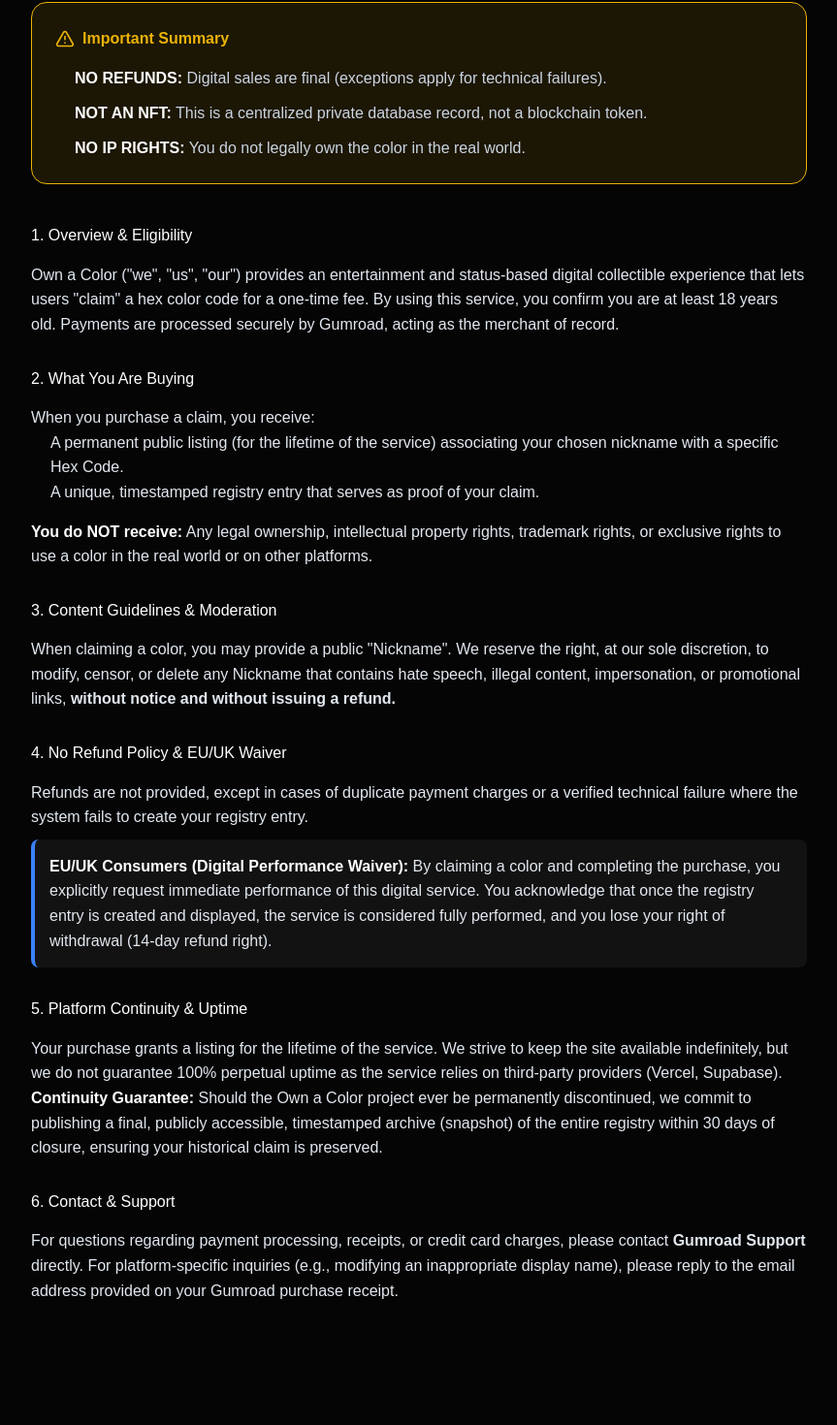
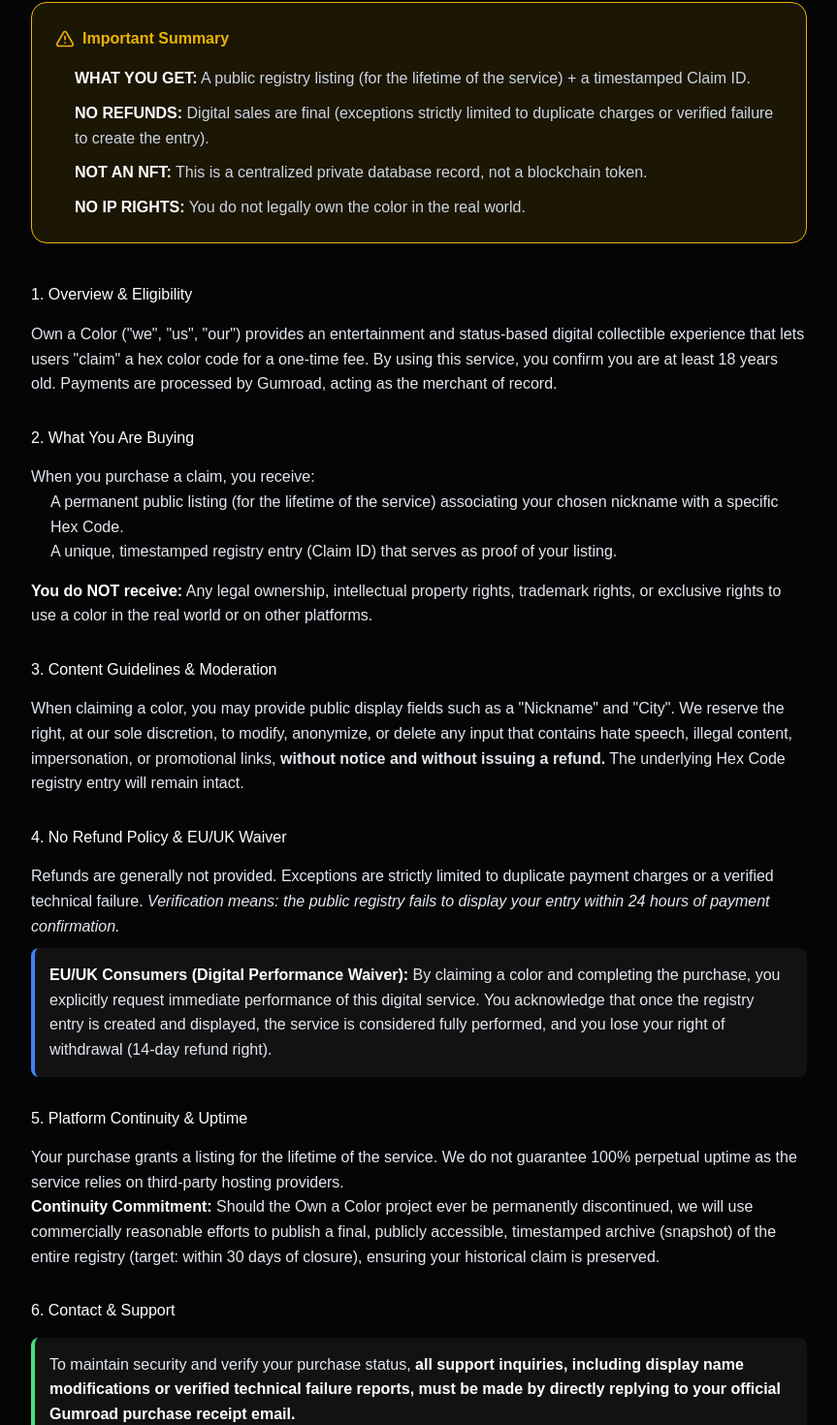
Before and after one commit to hex-land-grab/github-m7imdtit, a Next.js app: page /terms in a window 1280 px wide. Shown: the part 225-1695 px from the top of the page at 97% size, without its empty margins (208-1071 px from the left). Before the commit the page ends 1609 px from the top, so only its background shows below. Built offline with nearby package versions, Linux system fonts and the light colour scheme.

Commit message:
Update page.tsx

```diff
--- a/app/terms/page.tsx
+++ b/app/terms/page.tsx
@@ -17,38 +17,41 @@ export default function TermsPage() {
             <AlertTriangle size={20} /> Important Summary
           </div>
           <ul style={{ margin: 0, paddingLeft: '20px', display: 'flex', flexDirection: 'column', gap: '10px', color: '#cbd5e1' }}>
-            <li><strong style={{ color: '#fff' }}>NO REFUNDS:</strong> Digital sales are final (exceptions apply for technical failures).</li>
+            <li><strong style={{ color: '#fff' }}>WHAT YOU GET:</strong> A public registry listing (for the lifetime of the service) + a timestamped Claim ID.</li>
+            <li><strong style={{ color: '#fff' }}>NO REFUNDS:</strong> Digital sales are final (exceptions strictly limited to duplicate charges or verified failure to create the entry).</li>
             <li><strong style={{ color: '#fff' }}>NOT AN NFT:</strong> This is a centralized private database record, not a blockchain token.</li>
             <li><strong style={{ color: '#fff' }}>NO IP RIGHTS:</strong> You do not legally own the color in the real world.</li>
           </ul>
         </div>
 
         <h2 style={{ color: '#fff', marginTop: '30px', marginBottom: '15px' }}>1. Overview & Eligibility</h2>
-        <p>Own a Color ("we", "us", "our") provides an entertainment and status-based digital collectible experience that lets users "claim" a hex color code for a one-time fee. By using this service, you confirm you are at least 18 years old. Payments are processed securely by Gumroad, acting as the merchant of record.</p>
+        <p>Own a Color ("we", "us", "our") provides an entertainment and status-based digital collectible experience that lets users "claim" a hex color code for a one-time fee. By using this service, you confirm you are at least 18 years old. Payments are processed by Gumroad, acting as the merchant of record.</p>
 
         <h2 style={{ color: '#fff', marginTop: '30px', marginBottom: '15px' }}>2. What You Are Buying</h2>
         <p>When you purchase a claim, you receive:</p>
         <ul style={{ paddingLeft: '20px', marginBottom: '15px' }}>
           <li>A permanent public listing (for the lifetime of the service) associating your chosen nickname with a specific Hex Code.</li>
-          <li>A unique, timestamped registry entry that serves as proof of your claim.</li>
+          <li>A unique, timestamped registry entry (Claim ID) that serves as proof of your listing.</li>
         </ul>
         <p><strong style={{ color: '#fff' }}>You do NOT receive:</strong> Any legal ownership, intellectual property rights, trademark rights, or exclusive rights to use a color in the real world or on other platforms.</p>
 
         <h2 style={{ color: '#fff', marginTop: '30px', marginBottom: '15px' }}>3. Content Guidelines & Moderation</h2>
-        <p>When claiming a color, you may provide a public "Nickname". We reserve the right, at our sole discretion, to modify, censor, or delete any Nickname that contains hate speech, illegal content, impersonation, or promotional links, <strong>without notice and without issuing a refund.</strong></p>
+        <p>When claiming a color, you may provide public display fields such as a "Nickname" and "City". We reserve the right, at our sole discretion, to modify, anonymize, or delete any input that contains hate speech, illegal content, impersonation, or promotional links, <strong>without notice and without issuing a refund.</strong> The underlying Hex Code registry entry will remain intact.</p>
 
         <h2 style={{ color: '#fff', marginTop: '30px', marginBottom: '15px' }}>4. No Refund Policy & EU/UK Waiver</h2>
-        <p>Refunds are not provided, except in cases of duplicate payment charges or a verified technical failure where the system fails to create your registry entry.</p>
+        <p>Refunds are generally not provided. Exceptions are strictly limited to duplicate payment charges or a verified technical failure. <i>Verification means: the public registry fails to display your entry within 24 hours of payment confirmation.</i></p>
         <p style={{ backgroundColor: 'rgba(255,255,255,0.05)', padding: '15px', borderRadius: '8px', borderLeft: '4px solid #3b82f6', marginTop: '10px' }}>
           <strong style={{ color: '#fff' }}>EU/UK Consumers (Digital Performance Waiver):</strong> By claiming a color and completing the purchase, you explicitly request immediate performance of this digital service. You acknowledge that once the registry entry is created and displayed, the service is considered fully performed, and you lose your right of withdrawal (14-day refund right).
         </p>
 
         <h2 style={{ color: '#fff', marginTop: '30px', marginBottom: '15px' }}>5. Platform Continuity & Uptime</h2>
-        <p>Your purchase grants a listing for the lifetime of the service. We strive to keep the site available indefinitely, but we do not guarantee 100% perpetual uptime as the service relies on third-party providers (Vercel, Supabase).</p>
-        <p><strong style={{ color: '#fff' }}>Continuity Guarantee:</strong> Should the Own a Color project ever be permanently discontinued, we commit to publishing a final, publicly accessible, timestamped archive (snapshot) of the entire registry within 30 days of closure, ensuring your historical claim is preserved.</p>
+        <p>Your purchase grants a listing for the lifetime of the service. We do not guarantee 100% perpetual uptime as the service relies on third-party hosting providers.</p>
+        <p><strong style={{ color: '#fff' }}>Continuity Commitment:</strong> Should the Own a Color project ever be permanently discontinued, we will use commercially reasonable efforts to publish a final, publicly accessible, timestamped archive (snapshot) of the entire registry (target: within 30 days of closure), ensuring your historical claim is preserved.</p>
 
         <h2 style={{ color: '#fff', marginTop: '30px', marginBottom: '15px' }}>6. Contact & Support</h2>
-        <p>For questions regarding payment processing, receipts, or credit card charges, please contact <strong>Gumroad Support</strong> directly. For platform-specific inquiries (e.g., modifying an inappropriate display name), please reply to the email address provided on your Gumroad purchase receipt.</p>
+        <p style={{ backgroundColor: 'rgba(255,255,255,0.05)', padding: '15px', borderRadius: '8px', borderLeft: '4px solid #4ade80', marginTop: '10px' }}>
+          To maintain security and verify your purchase status, <strong style={{ color: '#fff' }}>all support inquiries, including display name modifications or verified technical failure reports, must be made by directly replying to your official Gumroad purchase receipt email.</strong>
+        </p>
       </div>
     </div>
   );
```
